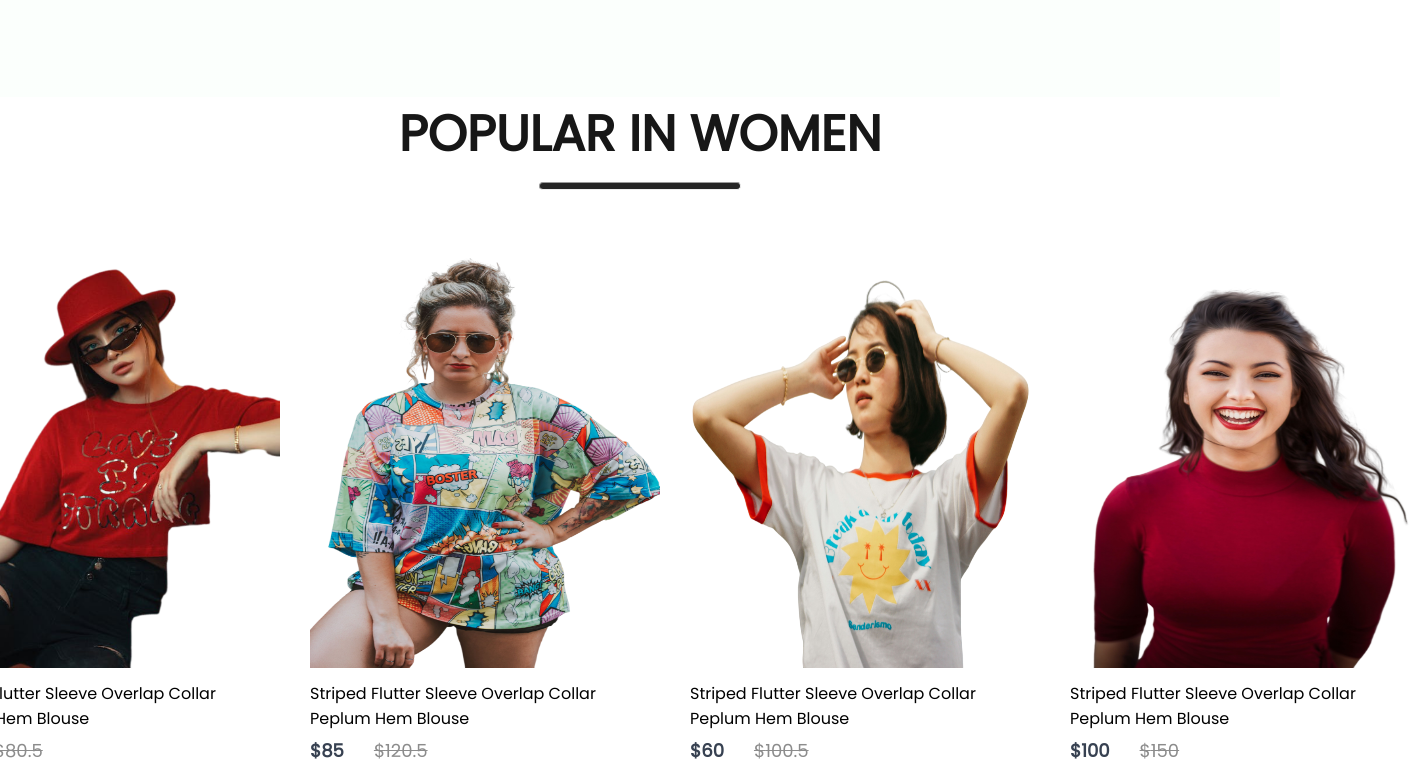
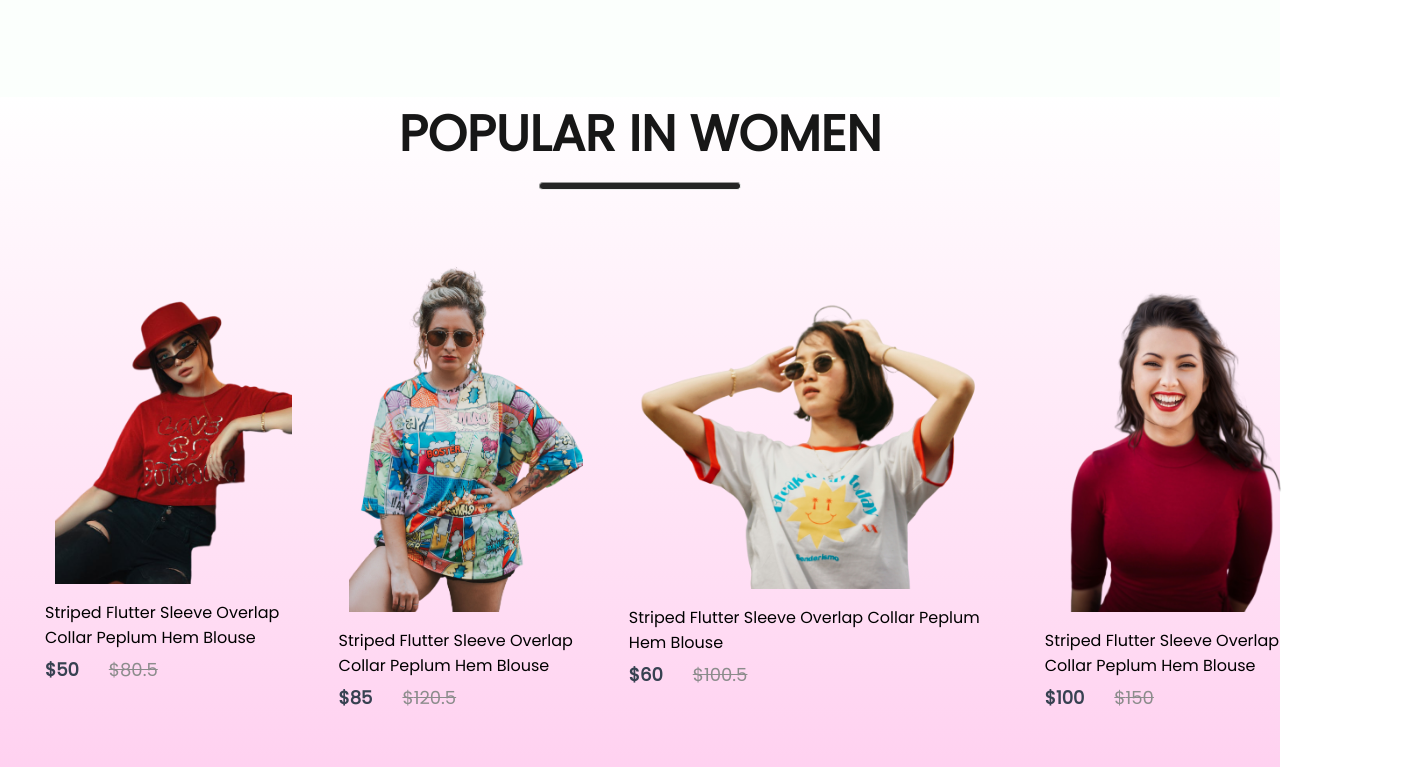
Before and after one commit to harshahossain/slick-dress, a React (Create React App) app: page / in a window 1280 px wide. Shown: the part 793-1560 px from the top of the page, 1420 px wide, since content can reach past the window. Built offline with nearby package versions, Linux system fonts and the light colour scheme.

Commit message:
fixed image fit

```diff
--- a/src/Components/Item/Item.css
+++ b/src/Components/Item/Item.css
@@ -27,7 +27,16 @@
   transition: 0.6s;
 }
 
-.item img {
+/* .item img {
   width: 350px;
   height: 418px;
+} */
+.item-img {
+  display: flex;
+  flex-wrap: wrap;
 }
+.item-img img {
+  max-width: 90%;
+  height: 90%;
+  margin: 10px;
+}
--- a/src/Components/Item/Item.jsx
+++ b/src/Components/Item/Item.jsx
@@ -4,7 +4,7 @@ import "./Item.css";
 export default function Item(props) {
   return (
     <div className="item">
-      <Link to={`/product/${props.id}`}>
+      <Link to={`/product/${props.id}`} className="item-img">
         {" "}
         <img
           onClick={window.scrollTo(0, 0)}
--- a/src/Components/NewCollections/NewCollections.css
+++ b/src/Components/NewCollections/NewCollections.css
@@ -4,6 +4,7 @@
   align-items: center;
   gap: 10px;
   margin-bottom: 100px;
+  flex-wrap: wrap;
 }
 .new-collections h1 {
   color: #171717;
--- a/src/Components/Popular/Popular.css
+++ b/src/Components/Popular/Popular.css
@@ -4,6 +4,7 @@
   align-items: center;
   gap: 10px;
   height: 90vh;
+  background: linear-gradient(#ffffff, #ffceef);
 }
 .popular h1 {
   color: #171717;
```
